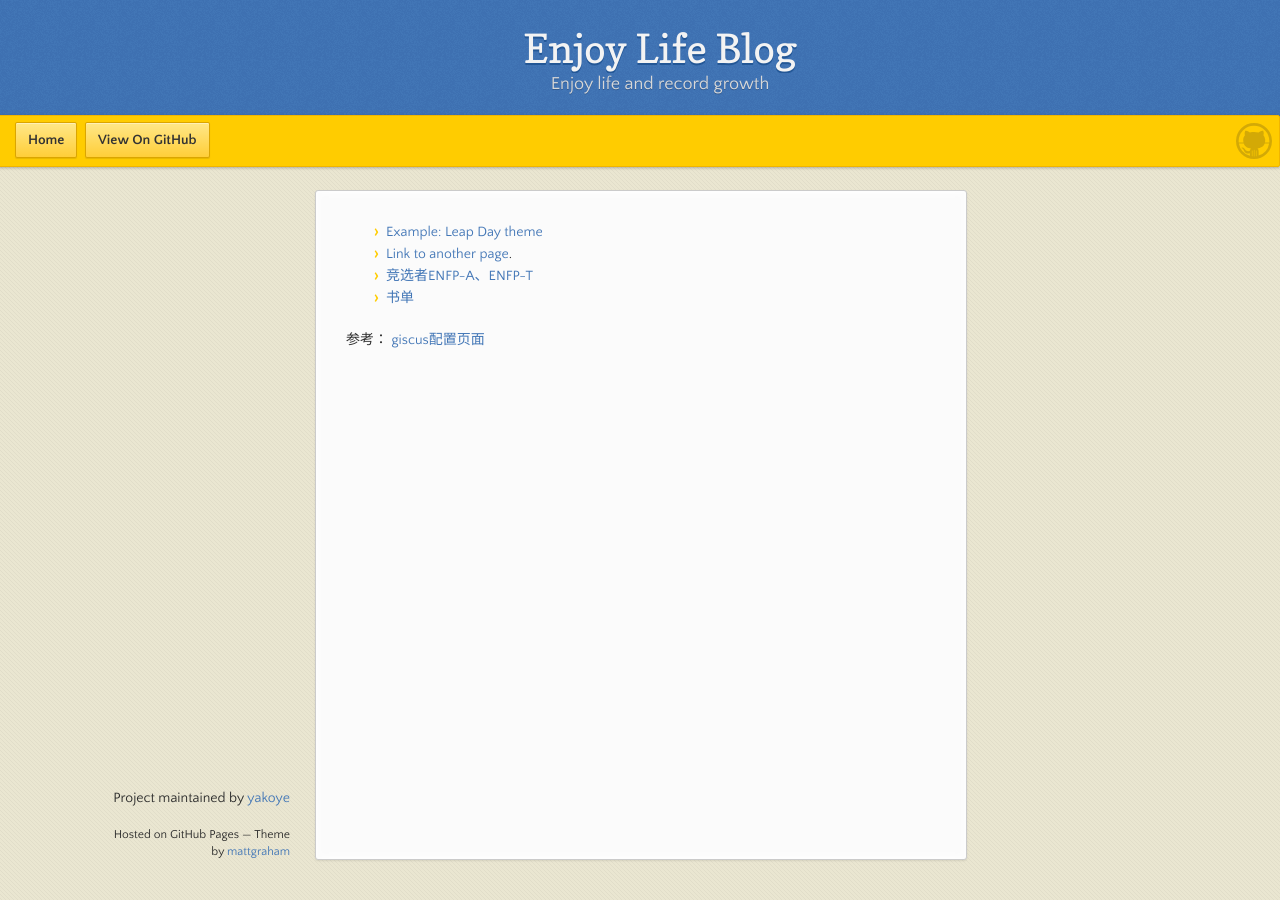
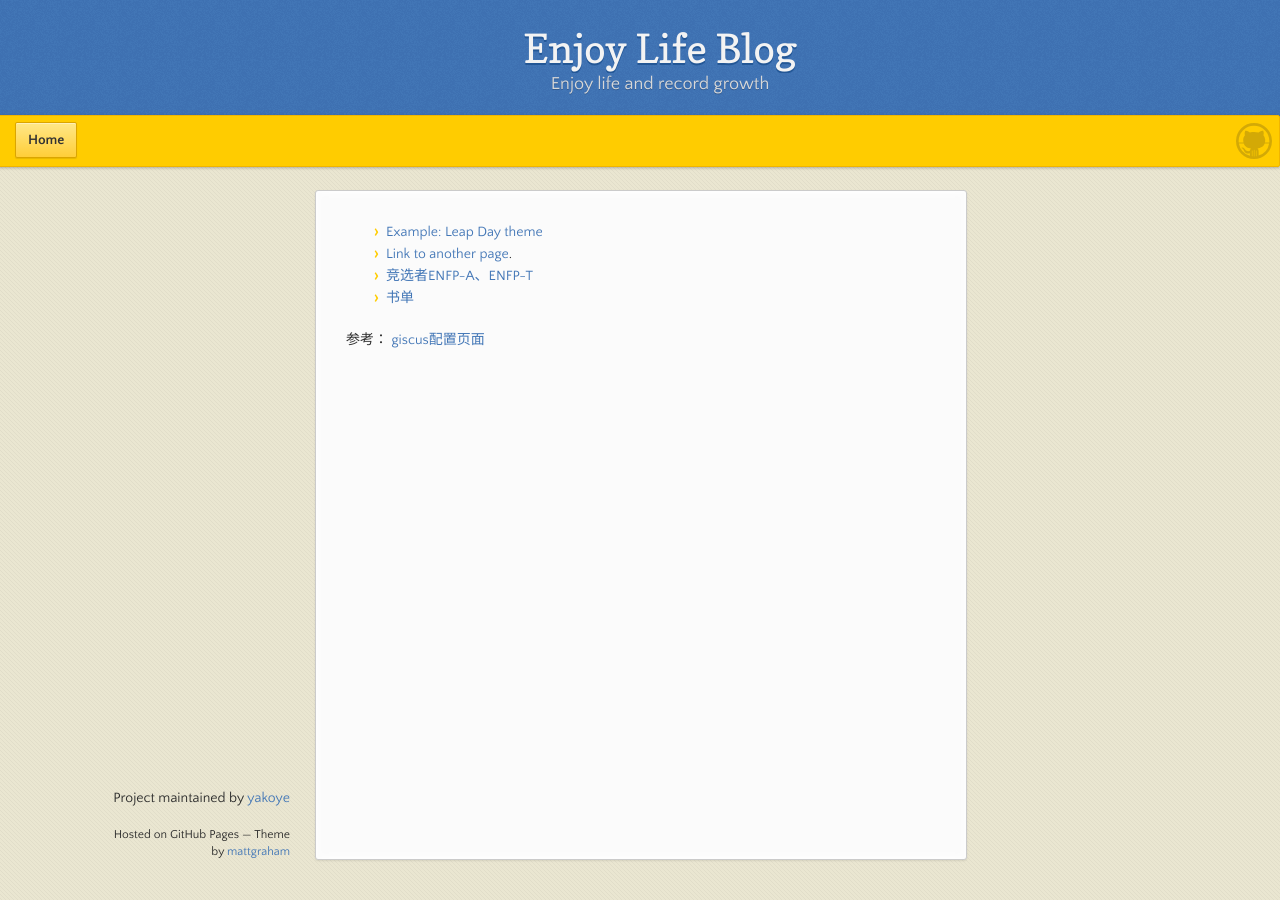
Before and after one commit to yakoye/enjoylife.github.io, a Jekyll site: the page built from index.md, in a window 1280 px wide. Built offline with Jekyll 4.4.1, drawn with Linux system fonts in a browser that asks for light colours; comment, search, counter and statistics services are not loaded.

Commit message:
update file

```diff
--- a/_layouts/default.html
+++ b/_layouts/default.html
@@ -23,14 +23,15 @@
       </header>
 
       <div id="banner">
-        <span id="logo"></span>
+        <!-- <span id="logo"></span> -->
+        <a href="{{ site.github.repository_url }}" id="logo" > </a>
 
         <!-- 添加 Home 按钮 -->
         <a href="/enjoylife.github.io/" class="button home"><strong>Home</strong></a>
 
-        <a href="{{ site.github.repository_url }}" class="button fork"><strong>View On GitHub</strong></a>
+        <!-- <a href="{{ site.github.repository_url }}" class="button fork"><strong>View On GitHub</strong></a> -->
 
-        {% if site.show_downloads %}
+        <!-- {% if site.show_downloads %}
           <div class="downloads">
             <span>Downloads:</span>
             <ul>
@@ -38,7 +39,7 @@
               <li><a href="{{ site.github.tar_url }}" class="button">TAR</a></li>
             </ul>
           </div>
-        {% endif %}
+        {% endif %} -->
       </div><!-- end banner -->
 
     <div class="wrapper">
```
